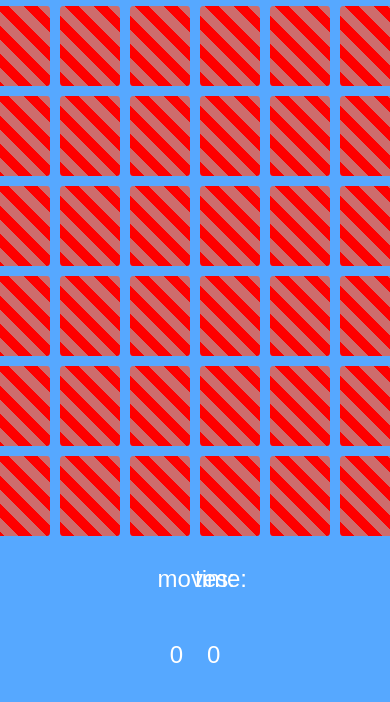
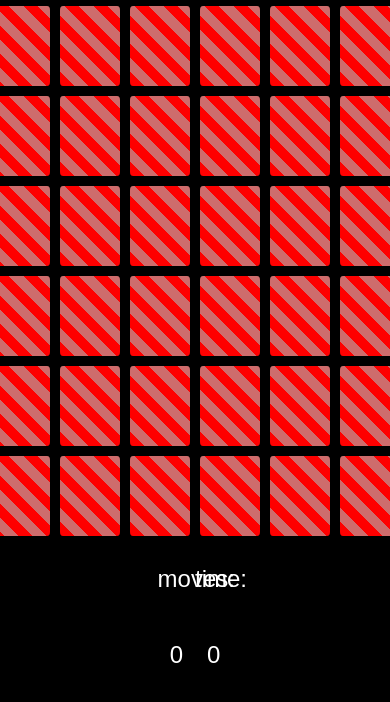
Before and after one commit to Francisccoo/emoji-pairing-game, a plain HTML site: page index.html in a window 390 px wide. Shown: the part 80-782 px from the top of the page. Drawn offline with Linux system fonts and the light colour scheme.

Commit message:
añadido favicon

```diff
--- a/index.html
+++ b/index.html
@@ -4,6 +4,8 @@
     <meta charset="UTF-8">
     <meta http-equiv="X-UA-Compatible" content="IE=edge">
     <meta name="viewport" content="width=device-width, initial-scale=1.0">
+
+    <link rel="icon" type="image/x-icon" href="img/emoji_smiley.png">
 
     <link rel="stylesheet" href="styles.css">
     <link rel="stylesheet" href="animista.css">
--- a/script.js
+++ b/script.js
@@ -53,6 +53,7 @@ shuffle(emojis);
 // 9. Añadir a cada elemento <div> un evento de ratón = click
 
 for(let i = 0; i < emojis.length; i ++) {
+
     const divs = document.createElement('div');
     document.getElementById('tableGame').appendChild(divs);
     divs.setAttribute('id', 'div' + i);
--- a/styles.css
+++ b/styles.css
@@ -1,3 +1,13 @@
+/* MEDIA QUERIES */
+
+@media only screen and (max-width: 430px) {
+
+body, section {
+  background-color: #000000 !important;
+}
+
+}
+
 h1 {
   text-align: center;
 }
```
Also changed, not shown: img/emoji_smiley.png (added).
